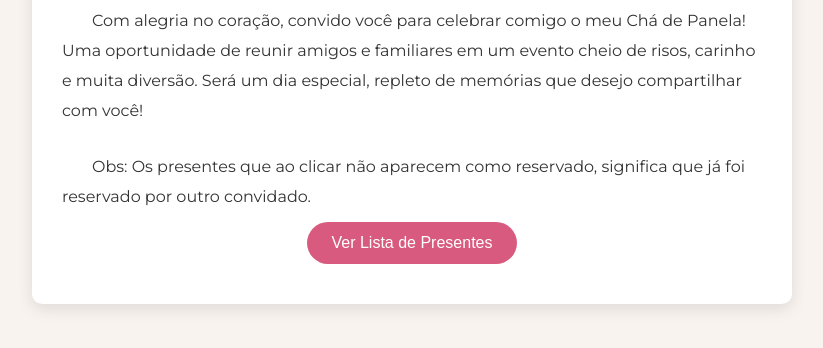
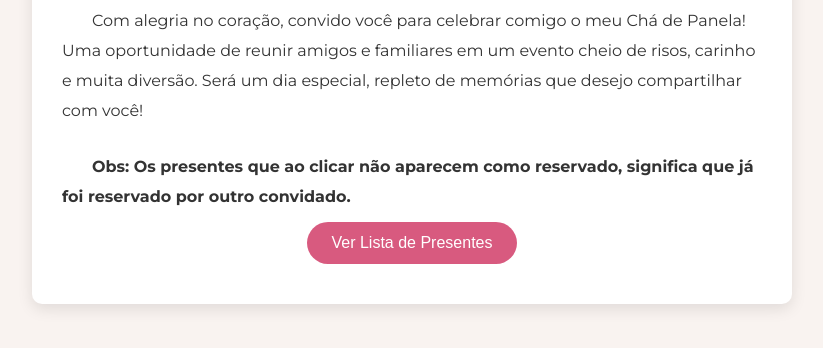
Before and after one commit to Mawete-Quihila/convite-digital, a website: page public/index.html in a window 1280 px wide. Shown: the part 128-476 px from the top of the page, without its empty margins (228-1051 px from the left). Drawn offline with Linux system fonts and the light colour scheme; no server answers.

Commit message:
Atualizando o index(2)

```diff
--- a/public/index.html
+++ b/public/index.html
@@ -15,7 +15,7 @@
             <h1>Você está convidado!</h1>
            <p>Com alegria no coração, convido você para celebrar comigo o meu Chá de Panela! Uma oportunidade de reunir amigos e familiares em um evento cheio de risos, carinho e muita diversão. Será um dia especial, repleto de memórias que desejo compartilhar com você! </p> <br>
 
-            <p>Obs: Os presentes que ao clicar não aparecem como reservado, significa que já foi reservado por outro convidado.</p>
+            <p style="font-weight: bold;">Obs: Os presentes que ao clicar não aparecem como reservado, significa que já foi reservado por outro convidado.</p>
             <button id="btn-lista-presentes" class="btn">Ver Lista de Presentes</button>
         </div>
 
```
